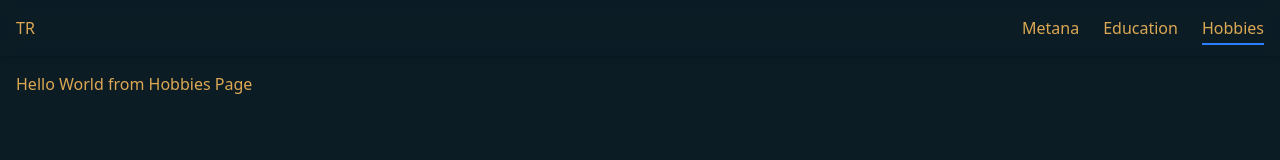
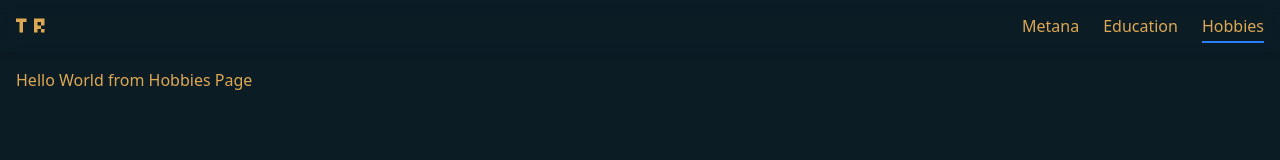
Before and after one commit to TitorRito/web, a Next.js app in the folder web-app/: page /hobbies in a window 1280 px wide. Shown: the top 160 px of the page. Built offline with nearby package versions, Linux system fonts and the light colour scheme.

Commit message:
share model, tr logo

```diff
--- a/web-app/src/app/globals.css
+++ b/web-app/src/app/globals.css
@@ -1,4 +1,23 @@
 @import "tailwindcss";
+
+@font-face {
+  font-family: 'Bytesized';
+  src: url('/fonts/Bytesized-Regular.ttf') format('truetype');
+  font-weight: normal;
+  font-style: normal;
+}
+
+#logo {
+  font-family: 'Bytesized', sans-serif;
+  font-size: 28px;
+  letter-spacing: 4px;
+  transition: all 0.5s;
+
+  &:hover {
+    text-decoration: none !important;
+    color: grey;
+  }
+}
 
 :root {
   --background: #0b1c25;
--- a/web-app/src/components/Navbar.tsx
+++ b/web-app/src/components/Navbar.tsx
@@ -21,11 +21,11 @@ export default function Navbar() {
     };
 
     return (
-        <nav className="sticky top-0 p-4 flex justify-between shadow-md backdrop-blur-sm">
+        <nav className="sticky top-0 p-4 flex justify-between shadow-md backdrop-blur-sm items-center h-[52px]">
             <div>
                 {!isHomePage && (
-                    <Link href="/" className="hover:underline">
-                        <span>TR</span>
+                    <Link href="/">
+                        <div id='logo'>TR</div>
                     </Link>
                 )}
             </div>
```
